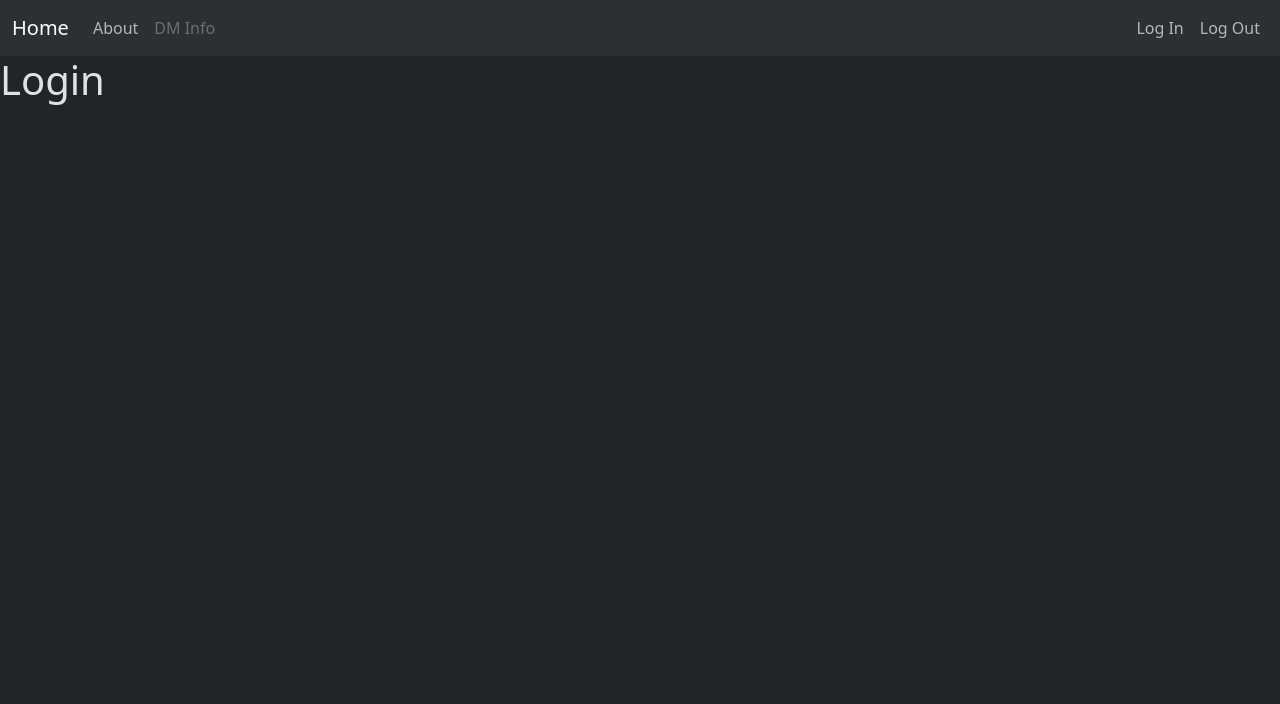
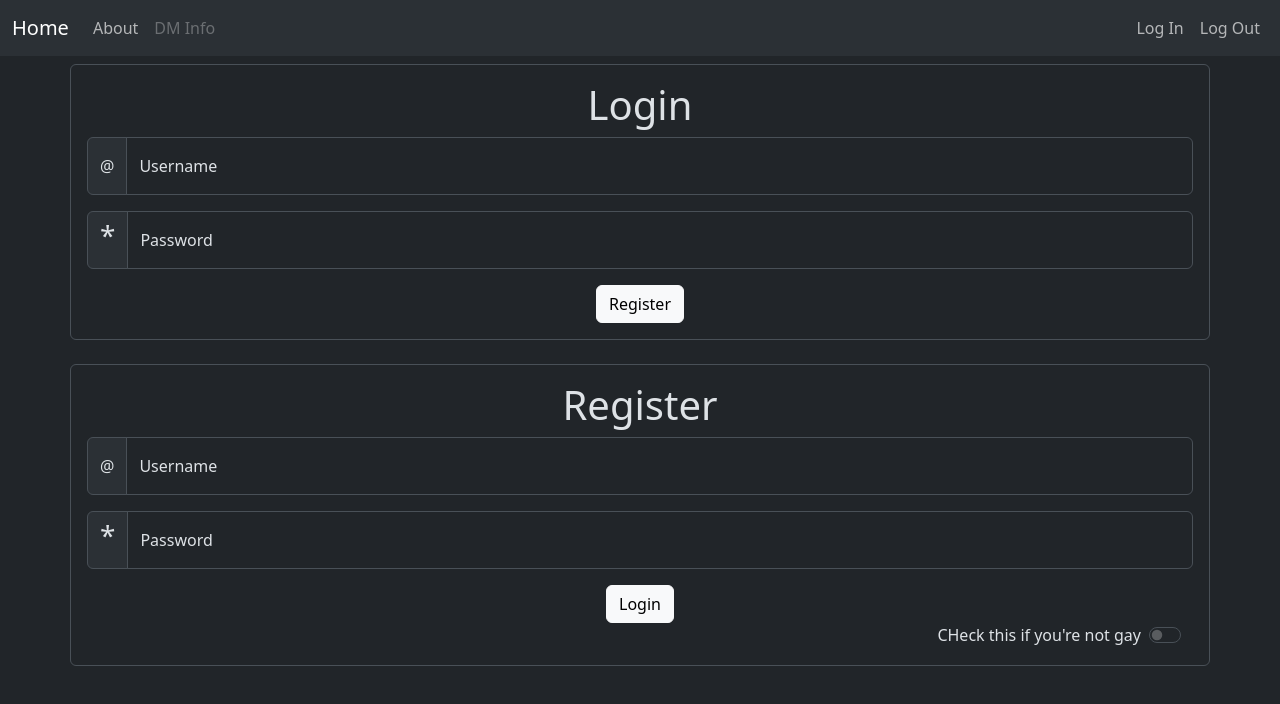
Before and after one commit to Barbarisko/DnDItemTracker, a Vue app in the folder vue-webapp/ItemTracker/: page / in a window 1280 px wide. Shown: the top 704 px of the page. Built offline with nearby package versions, Linux system fonts and the light colour scheme.

Commit message:
initial logic

```diff
--- a/vue-webapp/ItemTracker/src/App.vue
+++ b/vue-webapp/ItemTracker/src/App.vue
@@ -1,11 +1,11 @@
 <script>
-import Login from './pages/Login.vue'
+import Login from './pages/login/Login.vue'
 import About from './pages/About.vue'
 import Character from './pages/Character.vue'
 import Home from './pages/Home.vue'
 
 const routes = {
-    '/': Login,
+    // '/': Login,
     '/home': Home,
     '/login': Login,
     '/character': Character,
--- a/vue-webapp/ItemTracker/src/pages/Login.vue
+++ /dev/null
@@ -1,3 +0,0 @@
-<template>
-    <h1>Login</h1>
-</template>
--- /dev/null
+++ b/vue-webapp/ItemTracker/src/pages/login/Login.vue
@@ -0,0 +1,74 @@
+<template>
+    <div class="container border rounded p-3 mt-2 mb-4 text-center">
+
+        <div class="row align-items-start">
+            <div class="col-sm-12">
+
+                <h1>Login</h1>
+                <div class="input-group mb-3">
+                    <span class="input-group-text">@</span>
+                    <div class="form-floating">
+                        <input type="text" class="form-control" id="floatingInputGroup1" placeholder="Username">
+                        <label for="floatingInputGroup1">Username</label>
+                    </div>
+                </div>
+
+                <div class="input-group mb-3">
+                    <span class="input-group-text">
+                        <h3> *</h3>
+                    </span>
+                    <div class="form-floating">
+                        <input type="text" class="form-control" id="floatingInputGroup1" placeholder="Password">
+                        <label for="floatingInputGroup1">Password</label>
+                    </div>
+                </div>
+
+            </div>
+        </div>
+        <button type="button" class="btn btn-light">Register</button>
+
+    </div>
+
+    <div class="container border rounded p-3 mt-2 mb-4 text-center">
+        <div class="row align-items-start">
+            <div class="col-sm-12">
+
+                <div class="row">
+                    <h1>Register</h1>
+                    <div class="input-group mb-3">
+                        <span class="input-group-text">@</span>
+                        <div class="form-floating">
+                            <input type="text" class="form-control" id="floatingInputGroup1" placeholder="Username">
+                            <label for="floatingInputGroup1">Username</label>
+                        </div>
+                    </div>
+                </div>
+
+                <div class="input-group mb-3">
+                    <span class="input-group-text">
+                        <h3> *</h3>
+                    </span>
+                    <div class="form-floating">
+                        <input type="text" class="form-control" id="floatingInputGroup1" placeholder="Password">
+                        <label for="floatingInputGroup1">Password</label>
+                    </div>
+                </div>
+                <div class="container">
+                    <div class="row">
+
+                        <div class="col-6 col-sm-12">
+                            <button type="button" class="btn btn-light">Login</button>
+                        </div>
+                        <div class="col-6 col-sm-12">
+                            <div class="form-check form-switch form-check-reverse">
+                                <input class="form-check-input" type="checkbox" id="flexSwitchCheckReverse">
+                                <label class="form-check-label" for="flexSwitchCheckReverse">CHeck this if you're not
+                                    gay</label>
+                            </div>
+                        </div>
+                    </div>
+                </div>
+            </div>
+        </div>
+    </div>
+</template>
```
Also changed, not shown: vue-webapp/ItemTracker/src/pages/login/main.js (added, +20 -0 lines), vue-webapp/ItemTracker/src/assets/main.css (line endings or trailing spaces).
